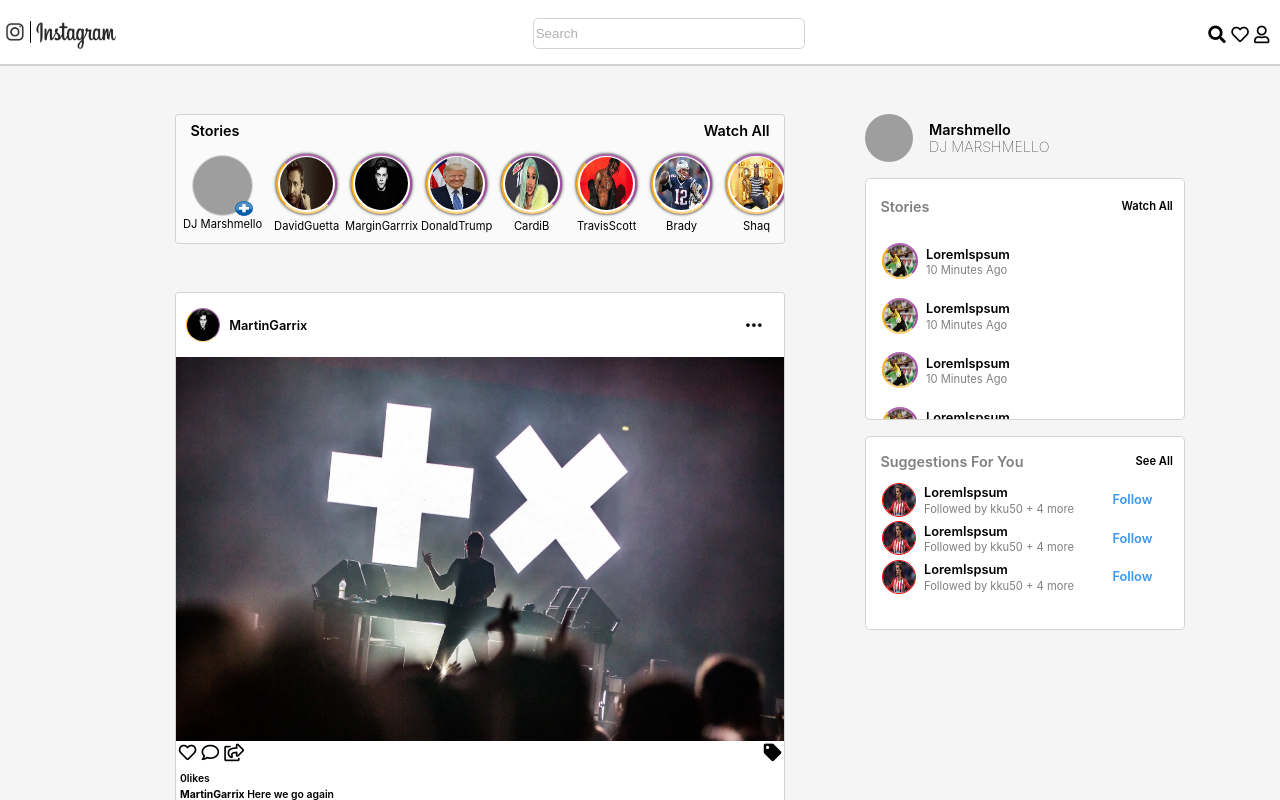
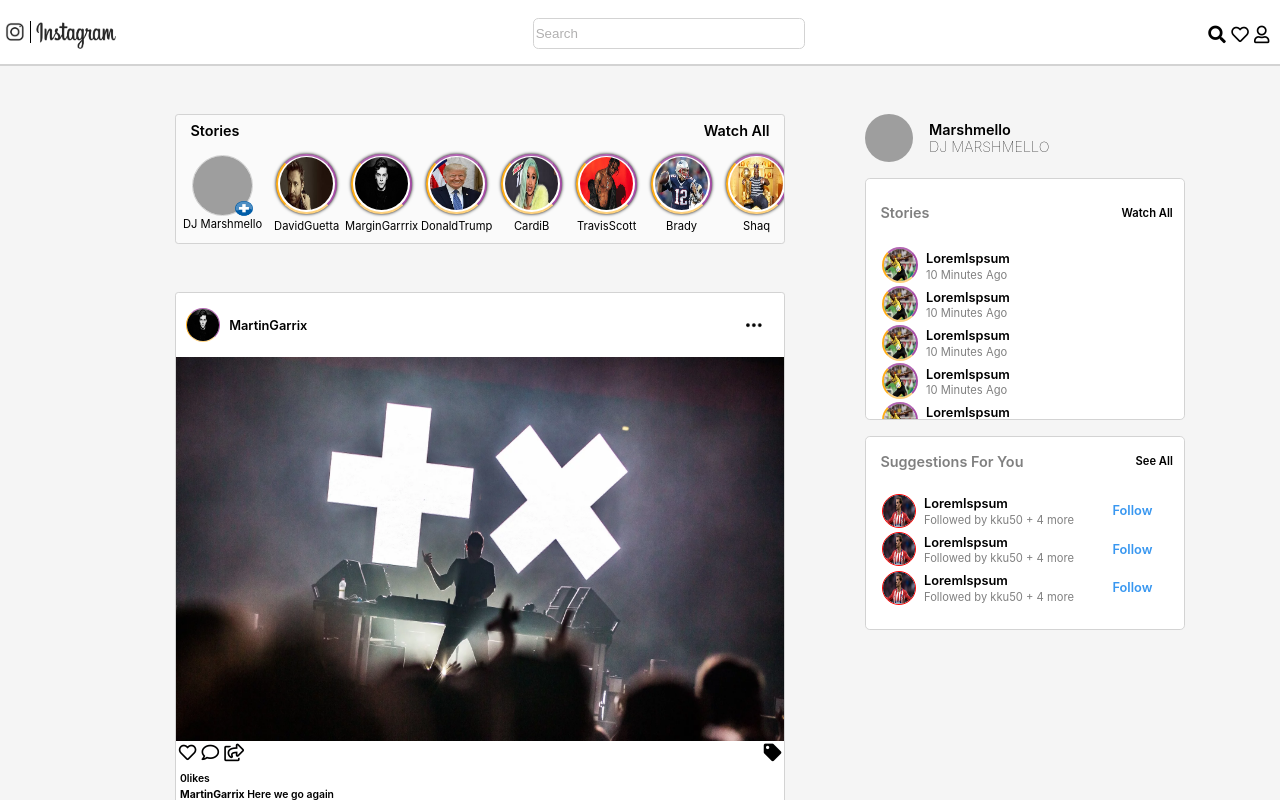
Before and after one commit to alexkaparulin/FED-instagram, a React (Create React App) app: page /homepage in a window 1280 px wide. Shown: the top 800 px of the page. Built offline with nearby package versions, Linux system fonts and the light colour scheme; grey boxes are pictures that could not be loaded; a web font is replaced by a local one.

Commit message:
final home 2right

```diff
--- a/src/component/Columnstory.js
+++ b/src/component/Columnstory.js
@@ -23,6 +23,7 @@
 const Story = styled.div`
       display:flex;
       align-items:center;
+      margin:-.5em 0;
       `
 const SImg = styled.img`
       height:2em;
--- a/src/component/Homepage.js
+++ b/src/component/Homepage.js
@@ -198,7 +198,7 @@
     display:flex;
     justify-content:space-between;
     align-items:center;
-    margin:-1em 0 -.8em -1em;
+    margin:-1em 0 -.1em -1em;
     position:sticky;
     height:5em;
     top:0;
```
